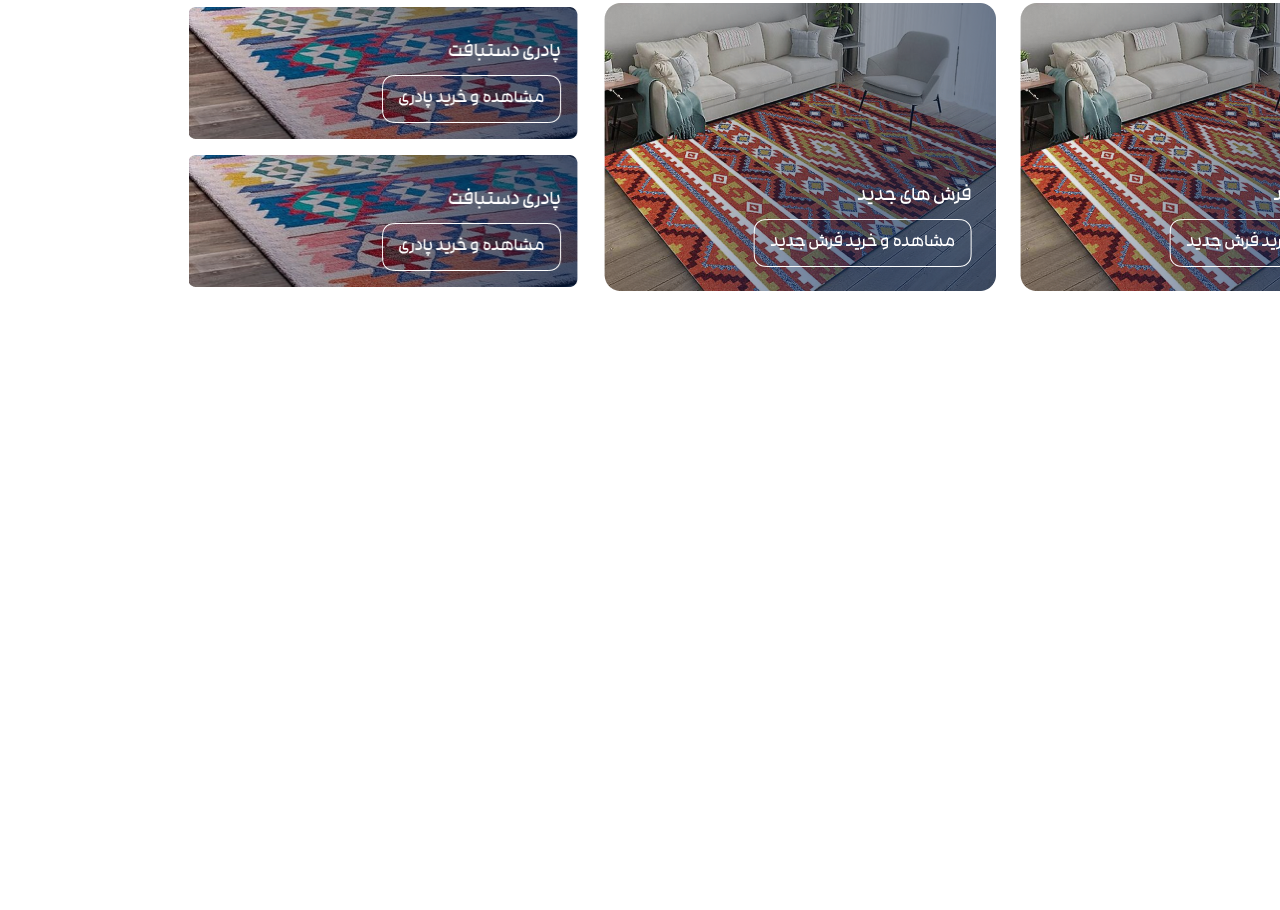
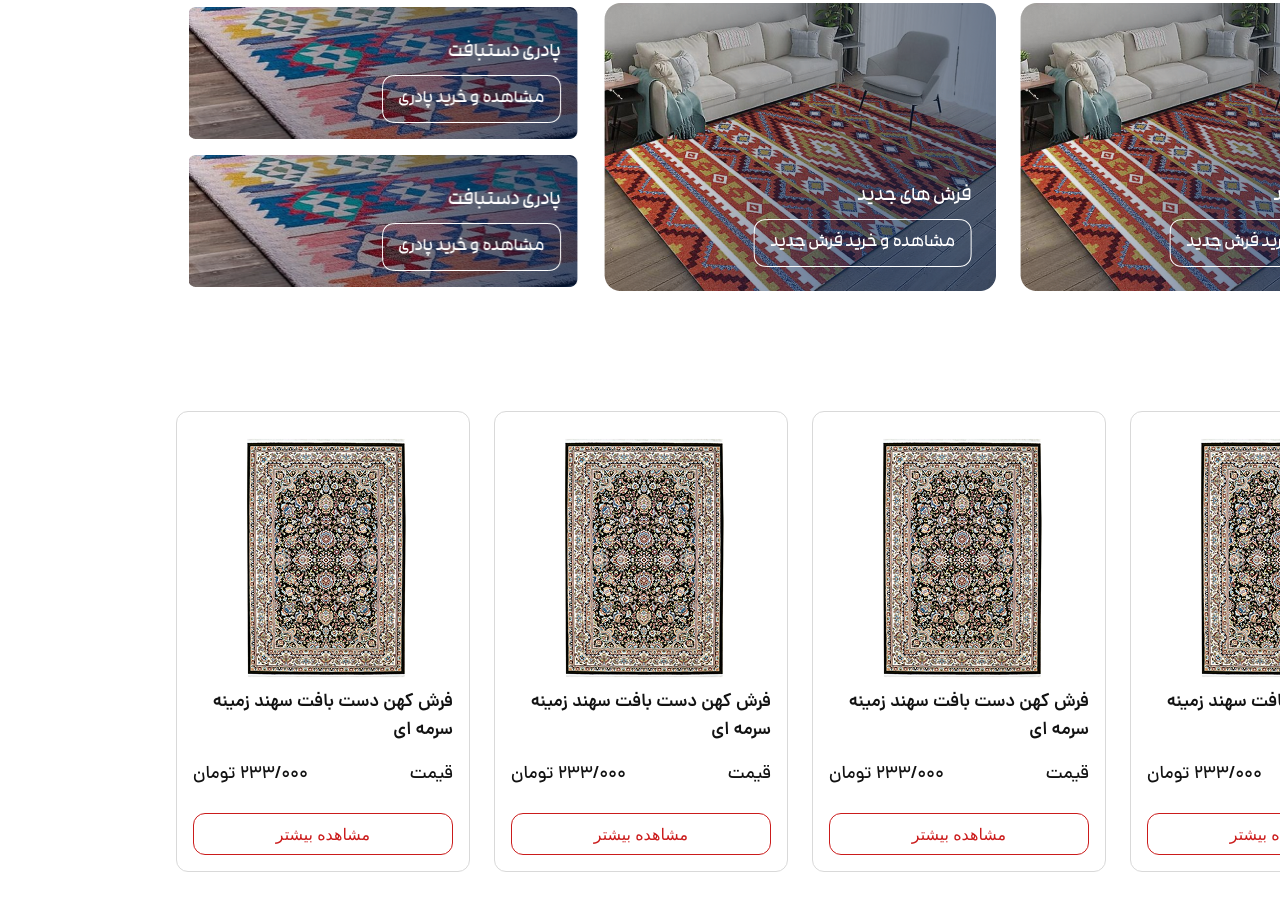
Before and after one commit to Amir-Sharafi-86/Carpet-website, a website: page public/index.html in a window 1280 px wide. Shown: the part 810-1720 px from the top of the page. Before the commit the page ends 1221 px from the top, so only its background shows below. Drawn offline with Linux system fonts and the light colour scheme.

Commit message:
section tree product style

```diff
--- a/public/index.html
+++ b/public/index.html
@@ -123,6 +123,66 @@
         </div>
       </section>
 
+      <section class="mb-[120px]">
+        <div class="container">
+          <div class="grid grid-cols-1 lg:grid-cols-4 gap-6">
+            <div class="product flex flex-col bg-white rounded-xl border border-[#D9D9D9] p-4">
+              <div>
+                <img src="./imges/main/Frame 11.png"  alt="">
+              </div>
+              <div class=" text-[#121212] ">
+                <p class="text-lg max-sm:text-sm font-DanaDemiBold mb-4">فرش کهن  دست بافت سهند زمینه سرمه ای </p>
+                <div class="flex justify-between items-center font-DanaMedium text-lg mb-6">
+                  <span>قیمت</span>
+                  <span>۲۳۳/۰۰۰ تومان</span>
+                </div>
+              </div>
+              <button class="border border-[#CB1B1B] text-[#CB1B1B] bg-transparent p-2 rounded-xl">مشاهده بیشتر</button>
+            </div>
+            <div class="product flex flex-col bg-white rounded-xl border border-[#D9D9D9] p-4">
+              <div>
+                <img src="./imges/main/Frame 11.png"  alt="">
+              </div>
+              <div class=" text-[#121212] ">
+                <p class="text-lg max-sm:text-sm font-DanaDemiBold mb-4">فرش کهن  دست بافت سهند زمینه سرمه ای </p>
+                <div class="flex justify-between items-center font-DanaMedium text-lg mb-6">
+                  <span>قیمت</span>
+                  <span>۲۳۳/۰۰۰ تومان</span>
+                </div>
+              </div>
+              <button class="border border-[#CB1B1B] text-[#CB1B1B] bg-transparent p-2 rounded-xl">مشاهده بیشتر</button>
+            </div>
+            <div class="product flex flex-col bg-white rounded-xl border border-[#D9D9D9] p-4">
+              <div>
+                <img src="./imges/main/Frame 11.png"  alt="">
+              </div>
+              <div class=" text-[#121212] ">
+                <p class="text-lg max-sm:text-sm font-DanaDemiBold mb-4">فرش کهن  دست بافت سهند زمینه سرمه ای </p>
+                <div class="flex justify-between items-center font-DanaMedium text-lg mb-6">
+                  <span>قیمت</span>
+                  <span>۲۳۳/۰۰۰ تومان</span>
+                </div>
+              </div>
+              <button class="border border-[#CB1B1B] text-[#CB1B1B] bg-transparent p-2 rounded-xl">مشاهده بیشتر</button>
+            </div>
+            <div class="product flex flex-col bg-white rounded-xl border border-[#D9D9D9] p-4">
+              <div>
+                <img src="./imges/main/Frame 11.png"  alt="">
+              </div>
+              <div class=" text-[#121212] ">
+                <p class="text-lg max-sm:text-sm font-DanaDemiBold mb-4">فرش کهن  دست بافت سهند زمینه سرمه ای </p>
+                <div class="flex justify-between items-center font-DanaMedium text-lg mb-6">
+                  <span>قیمت</span>
+                  <span>۲۳۳/۰۰۰ تومان</span>
+                </div>
+              </div>
+              <button class="border border-[#CB1B1B] text-[#CB1B1B] bg-transparent p-2 rounded-xl">مشاهده بیشتر</button>
+            </div>
+          </div>
+
+        </div>
+      </section>
+
       </main>
 </body>
 </html>
```
Also changed, not shown: public/imges/main/Frame 11.png (added), public/imges/main/Frame 12 (12).png (added), public/imges/main/Frame 13 (13).png (added), public/styles/app.css.
